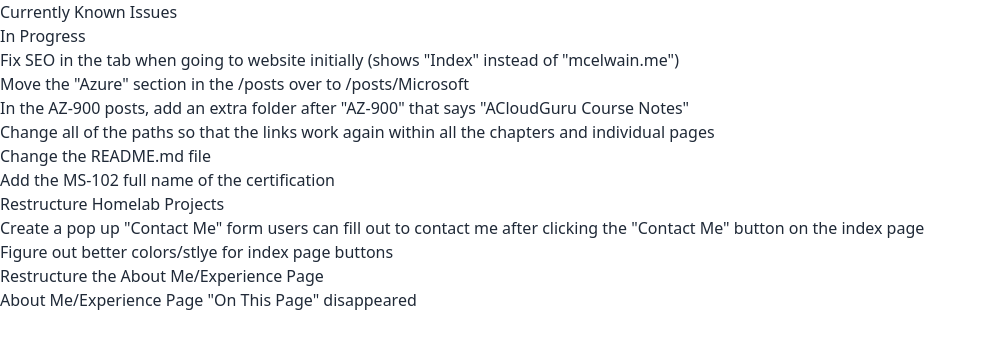
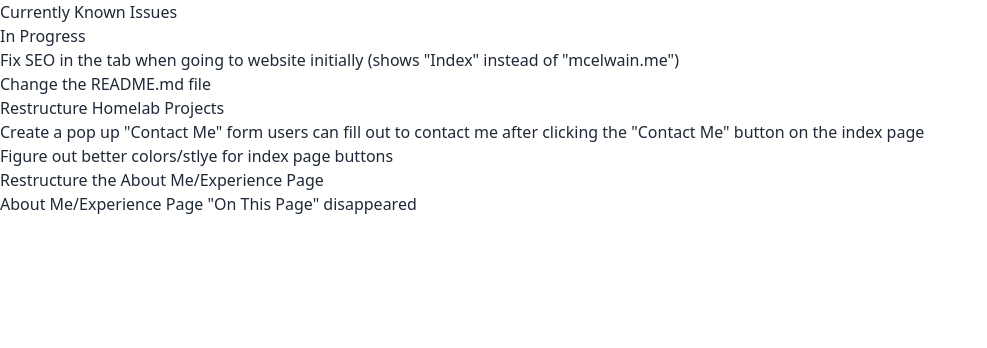
Before and after one commit to ConnorMcElwain/beta.mcelwain.me, a Next.js app: page /known-issues in a window 1280 px wide. Shown: the top 348 px of the page, without its empty margins (0-987 px from the left). Built offline with nearby package versions, Linux system fonts and the light colour scheme.

Commit message:
Some Known Issues finished

```diff
--- a/pages/known-issues.mdx
+++ b/pages/known-issues.mdx
@@ -1,11 +1,7 @@
 # Currently Known Issues
 ## In Progress
 - Fix SEO in the tab when going to website initially (shows "Index" instead of "mcelwain.me")
-- Move the "Azure" section in the /posts over to /posts/Microsoft
-	- In the AZ-900 posts, add an extra folder after "AZ-900" that says "ACloudGuru Course Notes"
-		- Change all of the paths so that the links work again within all the chapters and individual pages
 - Change the README.md file
-- Add the MS-102 full name of the certification
 - Restructure Homelab Projects
 - Create a pop up "Contact Me" form users can fill out to contact me after clicking the "Contact Me" button on the index page
 - Figure out better colors/stlye for index page buttons
```
